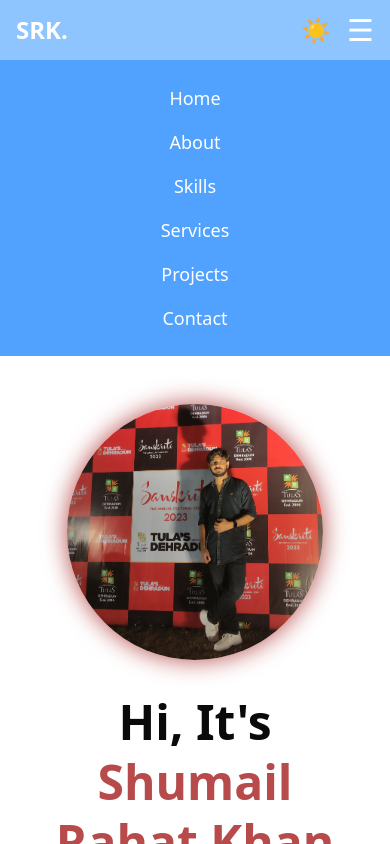
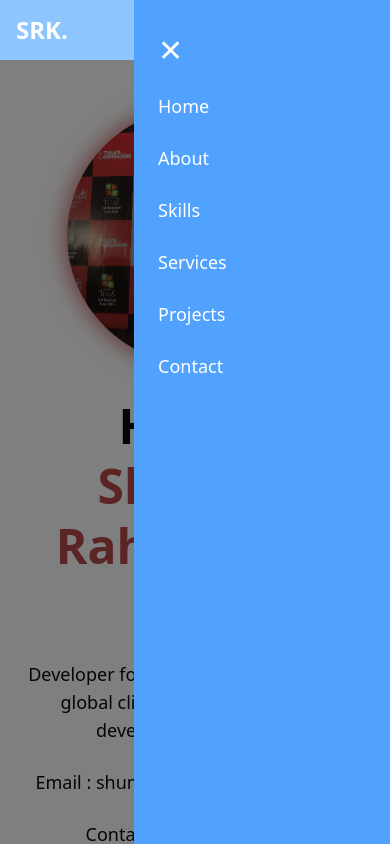
Before and after one commit to shumail4138/portfolio-react, a Next.js app: page / in a window 390 px wide. Both pictures are taken after a click on the button "Open menu". Shown: the top 844 px of the page. Built offline with nearby package versions, Linux system fonts and the light colour scheme.

Commit message:
updated navbar

```diff
--- a/src/app/components/Navbar.jsx
+++ b/src/app/components/Navbar.jsx
@@ -9,15 +9,27 @@ const Navbar = () => {
   const { theme, setTheme } = useTheme();
   const [mounted, setMounted] = useState(false);
 
-  // Ensure theme is loaded before rendering emoji
   useEffect(() => setMounted(true), []);
 
-  const toggleTheme = () => setTheme(theme === "light" ? "dark" : "light");
+  const toggleTheme = () => {
+    setTheme(theme === "light" ? "dark" : "light");
+  };
 
-  if (!mounted) return null; // prevent incorrect theme on SSR
+  if (!mounted) return null;
+
+  const menuItems = [
+    { name: "Home", path: "/" },
+    { name: "About", path: "/about" },
+    { name: "Skills", path: "/skills" },
+    { name: "Services", path: "/services" },
+    { name: "Projects", path: "/projects" },
+    { name: "Contact", path: "/contact" },
+  ];
 
   return (
-    <header className="bg-blue-300 dark:bg-gray-900 transition-colors">
+    <>
+      {/* HEADER */}
+      <header className="bg-blue-300 dark:bg-gray-900 transition-colors relative z-50">
         <div className="max-w-7xl mx-auto flex items-center justify-between px-4 py-3 sm:px-6 md:px-12">
 
           {/* LOGO */}
@@ -27,63 +39,87 @@ const Navbar = () => {
 
           {/* DESKTOP MENU */}
           <nav className="hidden md:flex items-center gap-8 text-lg">
-          <Link href="/" className="text-white hover:text-gray-200 transition">Home</Link>
-          <Link href="/about" className="text-white hover:text-gray-200 transition">About</Link>
-          <Link href="/skills" className="text-white hover:text-gray-200 transition">Skills</Link>
-          <Link href="/services" className="text-white hover:text-gray-200 transition">Services</Link>
-          <Link href="/projects" className="text-white hover:text-gray-200 transition">Projects</Link>
-          <Link href="/contact" className="text-white hover:text-gray-200 transition">Contact</Link>
+            {menuItems.map((item) => (
+              <Link
+                key={item.path}
+                href={item.path}
+                className="text-white hover:text-gray-200 transition"
+              >
+                {item.name}
+              </Link>
+            ))}
 
-          {/* DESKTOP DARK MODE TOGGLE */}
+            {/* DESKTOP THEME TOGGLE */}
             <button
               onClick={toggleTheme}
-            className="ml-4 text-white dark:text-yellow-300 text-xl transition-colors"
+              className="ml-4 text-white dark:text-yellow-300 text-xl"
               aria-label="Toggle theme"
             >
               {theme === "light" ? "🌙" : "☀️"}
             </button>
           </nav>
 
-        {/* MOBILE MENU BUTTON + TOGGLE */}
+          {/* MOBILE CONTROLS */}
           <div className="flex items-center gap-4 md:hidden">
-          {/* DARK MODE TOGGLE (outside hamburger) */}
+            {/* THEME TOGGLE */}
             <button
               onClick={toggleTheme}
-            className="text-white dark:text-yellow-300 text-2xl transition-colors"
+              className="text-white dark:text-yellow-300 text-2xl"
               aria-label="Toggle theme"
             >
               {theme === "light" ? "🌙" : "☀️"}
             </button>
 
-          {/* HAMBURGER BUTTON */}
+            {/* HAMBURGER */}
             <button
-            onClick={() => setOpen(!open)}
+              onClick={() => setOpen(true)}
               className="text-white text-3xl"
-            aria-label="Toggle menu"
+              aria-label="Open menu"
             >
               ☰
             </button>
           </div>
         </div>
+      </header>
 
-      {/* MOBILE MENU */}
-      {open && (
-        <nav className="md:hidden bg-blue-400 dark:bg-gray-800 flex flex-col items-center gap-4 py-6 text-lg transition-colors">
-          {["/", "/about", "/skills", "/services", "/projects", "/contact"].map(
-            (path, index) => (
+      {/* OVERLAY */}
+      <div
+        onClick={() => setOpen(false)}
+        className={`fixed inset-0 bg-black/50 z-40 transition-opacity duration-300
+        ${open ? "opacity-100 visible" : "opacity-0 invisible"}`}
+      />
+
+      {/* RIGHT SIDE DRAWER */}
+      <aside
+        className={`fixed top-0 right-0 h-full w-64 bg-blue-400 dark:bg-gray-900
+        z-50 transform transition-transform duration-300 ease-in-out
+        ${open ? "translate-x-0" : "translate-x-full"}`}
+      >
+        <div className="flex flex-col h-full px-6 py-8 gap-6 text-lg">
+
+          {/* CLOSE BUTTON */}
+          <button
+            onClick={() => setOpen(false)}
+            className="self-start text-3xl text-white"
+            aria-label="Close menu"
+          >
+            ✕
+          </button>
+
+          {/* MENU LINKS */}
+          {menuItems.map((item) => (
             <Link
-                key={index}
-                href={path}
+              key={item.path}
+              href={item.path}
+              onClick={() => setOpen(false)}
               className="text-white hover:text-gray-200 transition"
-                onClick={() => setOpen(false)}
             >
-                {["Home", "About", "Skills", "Services", "Projects", "Contact"][index]}
+              {item.name}
             </Link>
-            )
-          )}
-        </nav>
-      )}
-    </header>
+          ))}
+        </div>
+      </aside>
+    </>
   );
 };
 
```
Lines whose indentation alone changed are shown as unchanged.
